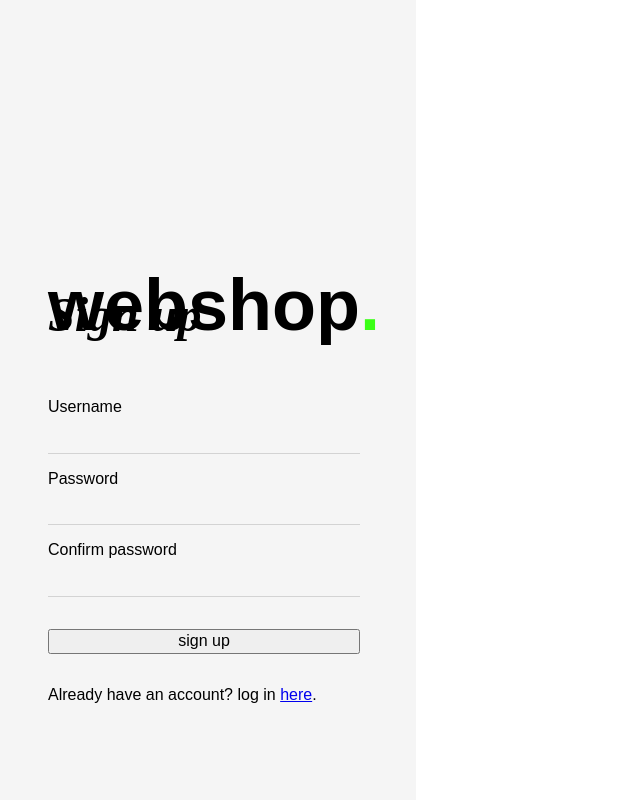
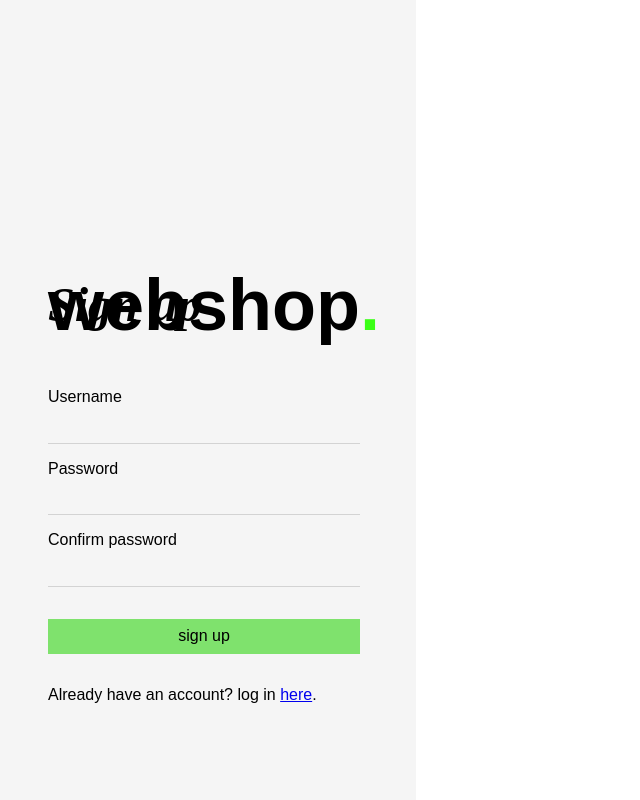
Before and after one commit to vctrth/backendshop, a PHP site: page /signup.php in a window 1280 px wide. Shown: the whole page, without its empty margins (0-640 px from the left). Run offline with PHP 8.4, Linux system fonts and the light colour scheme.

Commit message:
style(btn): add styling to button

```diff
--- a/style.css
+++ b/style.css
@@ -73,6 +73,18 @@ h2 {
 .btn {
 
     margin-top: 1em;
+    padding: .5em;
+
+    border: none;
+
+    background-color: var(--accent_green);
+    filter: saturate(.5);
+
+    transition: filter ease-out .1s;
+}
+.btn:hover{
+
+    filter: saturate(1);
 }
 
 .error_text {
```
